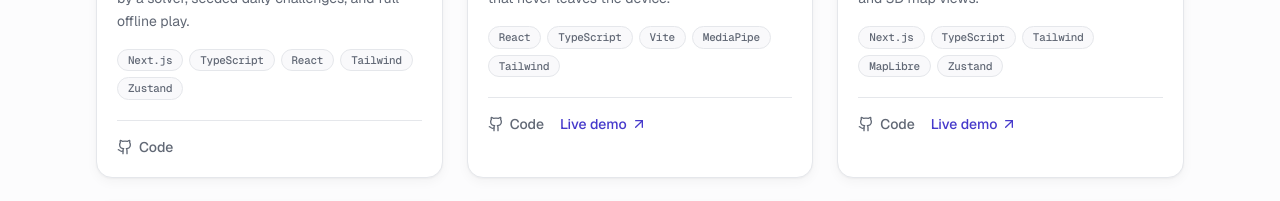
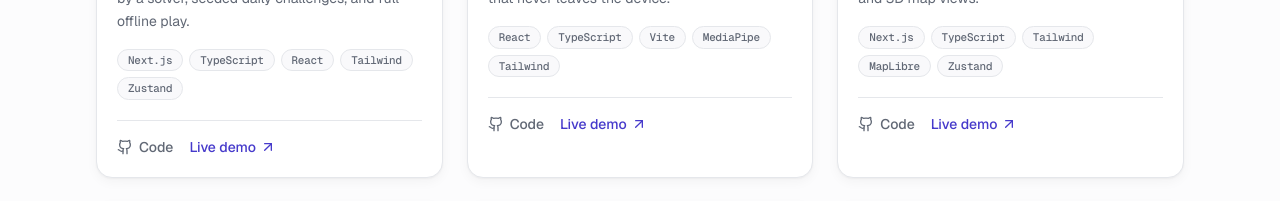
Before and after one commit to YheChen/2025website, a Next.js app: page / in a window 1280 px wide. Shown: the part 3940-4141 px from the top of the page. Built offline with nearby package versions, Linux system fonts and the light colour scheme.

Commit message:
Add live demo link for Gridwright (#12)
Gridwright's old deployment 404'd, so the card had no demo link. Point it
at the new deployment.

Co-authored-by: Claude Opus 5 <noreply@anthropic.com>

```diff
--- a/app/components/projects-data.ts
+++ b/app/components/projects-data.ts
@@ -104,6 +104,7 @@ export const projects: Project[] = [
     imgAlt: "Gridwright puzzle platform",
     imgSrc: "/projects/GridwrightThumbnail.webp",
     github: "https://github.com/YheChen/LinkedinPractice",
+    demo: "https://linkedin-games-tryhard.vercel.app/",
   },
   {
     title: "EyeTrack Ad Demo",
```
